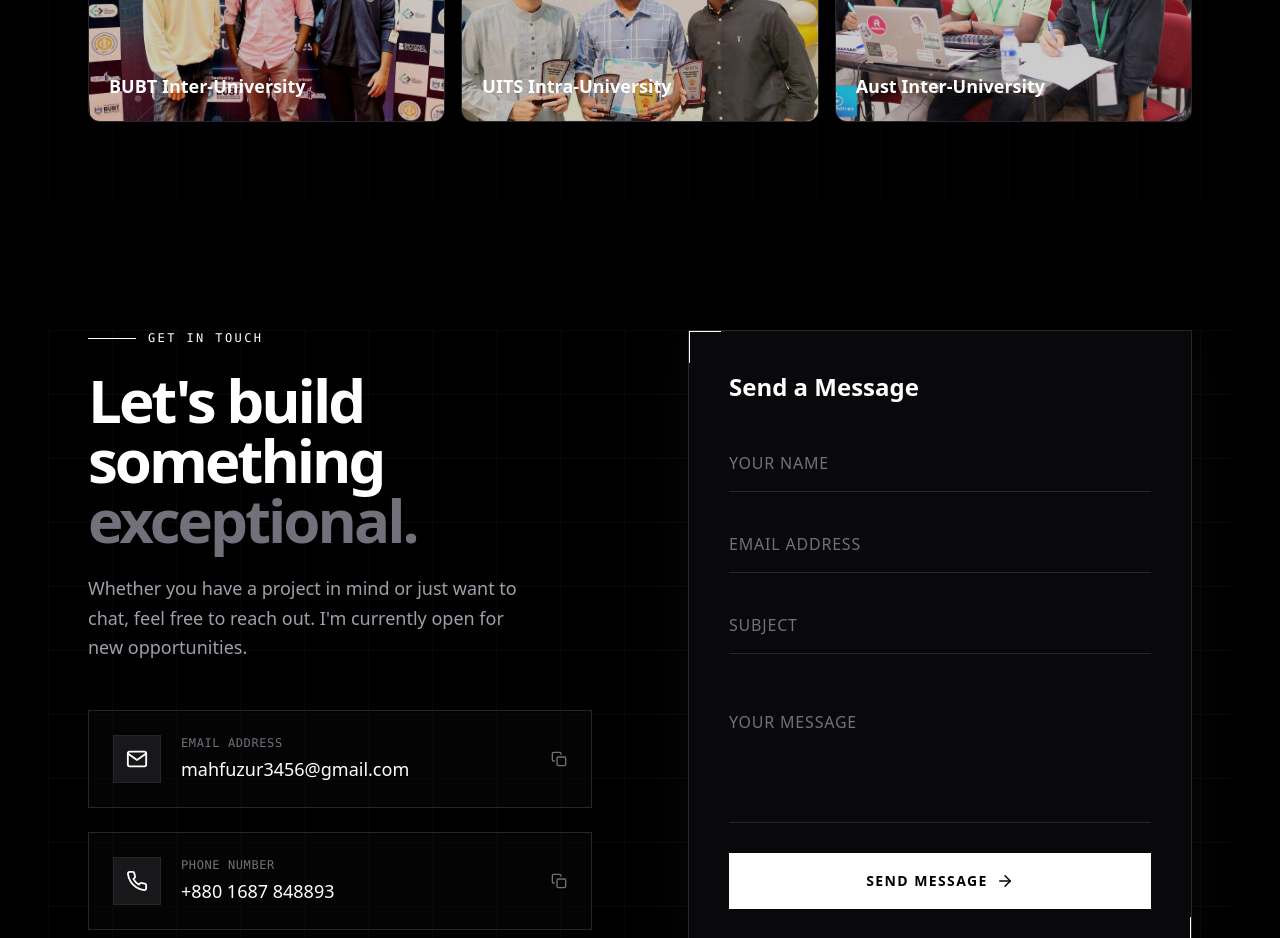
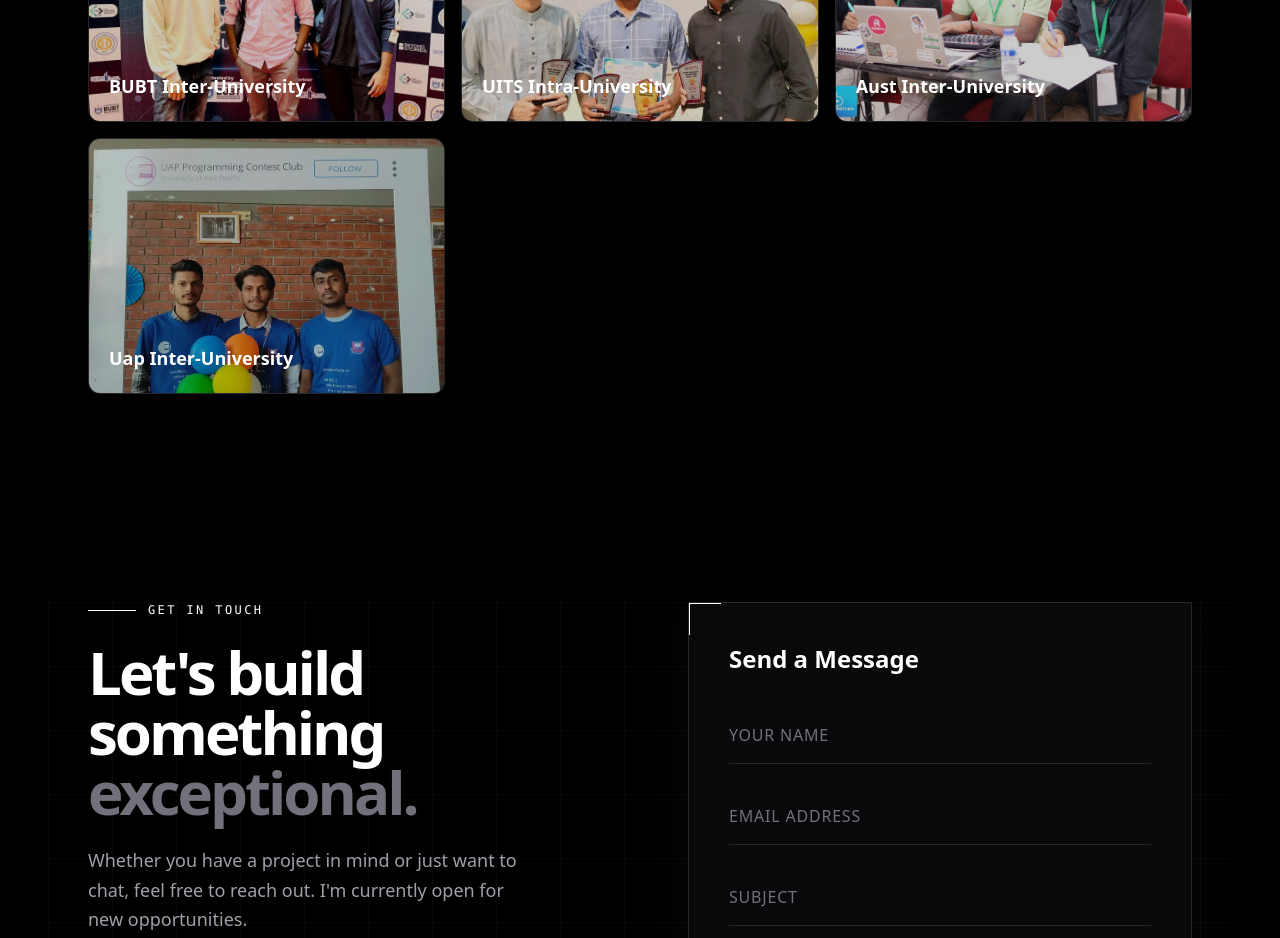
Before and after one commit to Mahfuz5634/My-Portfolio, a React (Vite) app: page / in a window 1280 px wide. Shown: the part 5480-6418 px from the top of the page. Built offline with nearby package versions, Linux system fonts and the light colour scheme.

Commit message:
added contest photo

```diff
--- a/src/components/CompetitiveProgramming.jsx
+++ b/src/components/CompetitiveProgramming.jsx
@@ -15,6 +15,7 @@ import ScrollReveal from "../ScrollBar/Scrollbar";
 import pic1 from "../assets/bubt-2025.jfif";
 import pic2 from "../assets/uits-intra.jfif";
 import pic3 from "../assets/aust-codeclash.jfif";
+import pic4 from "../assets/uap.jpg";
 
 const CompetitiveProgramming = () => {
   const [selectedImage, setSelectedImage] = useState(null);
@@ -96,6 +97,15 @@ const CompetitiveProgramming = () => {
       location: "AUST Grounds",
       caption: "Focused on solving the critical dynamic programming problem.",
       src: pic3,
+    },
+    {
+      id: 4,
+      title: "Uap Inter-University",
+      subtitle: "Contest Moments",
+      date: "Jan 2024",
+      location: "UAP Grounds",
+      caption: "Focused on solving the critical dynamic programming problem.",
+      src: pic4,
     },
   ];
 
```
Also changed, not shown: src/assets/uap.jpg (added).
